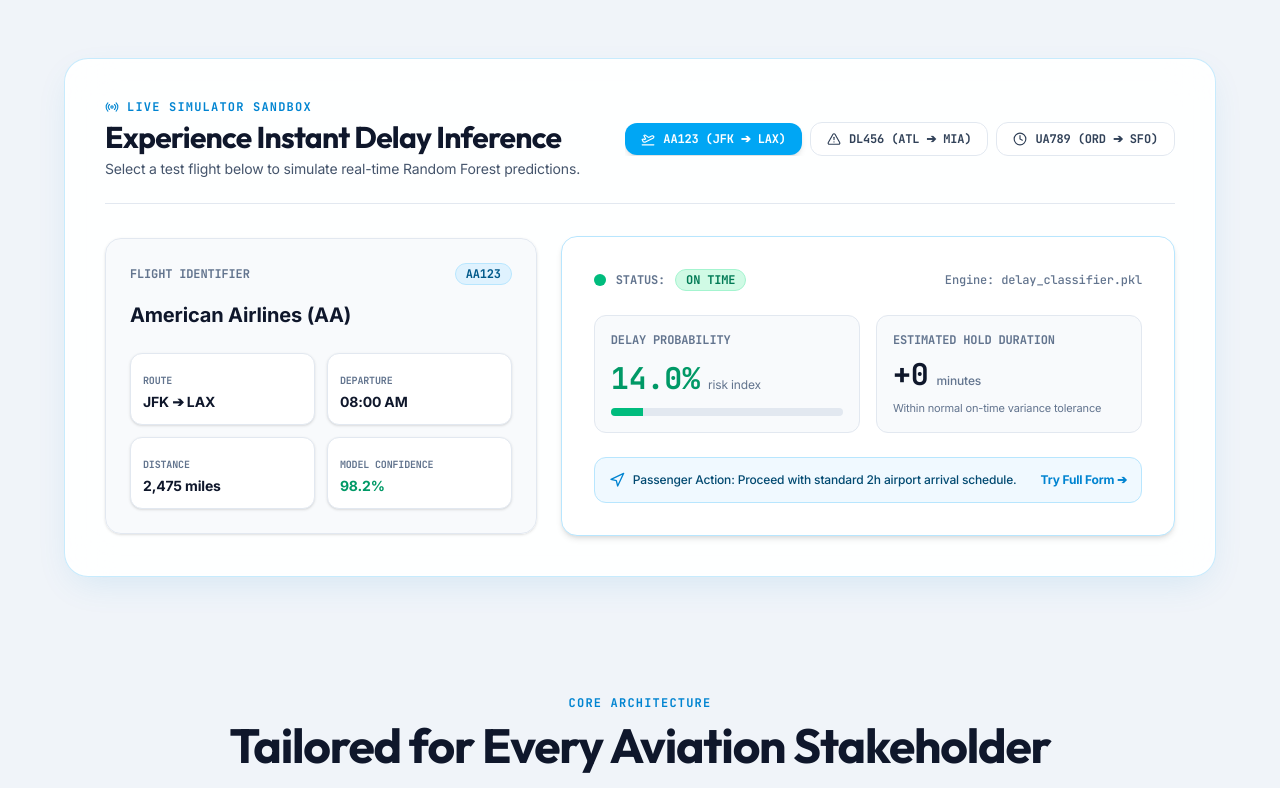
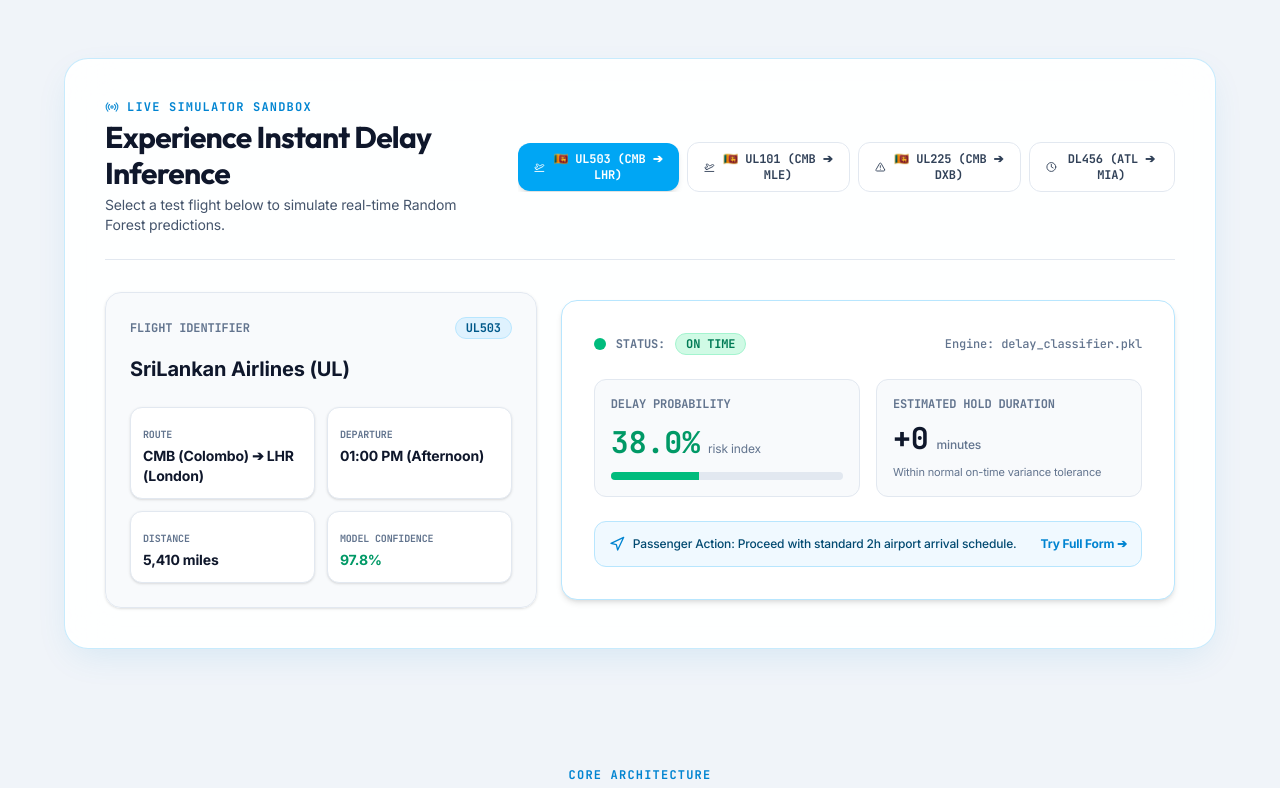
Before and after one commit to PansiluDev2005/flycast, a React (Vite) app in the folder frontend/: page / in a window 1280 px wide. Shown: the part 1020-1808 px from the top of the page. Built offline with nearby package versions, Linux system fonts and the light colour scheme.

Commit message:
feat(srilanka): add Sri Lanka and Colombo (CMB) presets and enhance ML pipeline with international carrier mapping

```diff
--- a/frontend/src/pages/Dashboard.jsx
+++ b/frontend/src/pages/Dashboard.jsx
@@ -30,14 +30,14 @@
 } from 'recharts';
 
 const SAMPLE_CSV_DATA = `FLIGHT_ID,DATE,CARRIER,ORIGIN,DEST,CRS_DEP_TIME,DISTANCE
+UL503,2026-08-25,UL,CMB,LHR,1300,5410
+UL101,2026-08-25,UL,CMB,MLE,0720,483
+UL225,2026-08-25,UL,CMB,DXB,1845,2045
+UL121,2026-08-25,UL,CMB,MAA,1415,400
+EK651,2026-08-25,EK,CMB,DXB,1950,2045
+UL302,2026-08-25,UL,CMB,SIN,0110,1700
 AA101,2026-08-25,AA,JFK,LAX,0800,2475
-DL204,2026-08-25,DL,ATL,MIA,1430,594
-UA305,2026-08-25,UA,ORD,SFO,1815,1846
-WN408,2026-08-25,WN,DEN,LAS,1030,628
-AA512,2026-08-25,AA,DFW,ORD,1645,802
-DL620,2026-08-25,DL,LGA,BOS,1920,184
-B6715,2026-08-25,B6,JFK,FLL,1510,1069
-AS830,2026-08-25,AS,SEA,SAN,0900,1050`;
+DL204,2026-08-25,DL,ATL,MIA,1430,594`;
 
 const Dashboard = () => {
   const { user } = useContext(AuthContext);
--- a/frontend/src/pages/Home.jsx
+++ b/frontend/src/pages/Home.jsx
@@ -21,26 +21,50 @@
 } from 'lucide-react';
 
 const Home = () => {
-  // Interactive Home Sandbox state
-  const [sandboxFlight, setSandboxFlight] = useState('AA123');
+  // Interactive Home Sandbox state (featuring SriLankan Airlines UL503 Colombo to London)
+  const [sandboxFlight, setSandboxFlight] = useState('UL503');
   const [simulating, setSimulating] = useState(false);
   const [simulationResult, setSimulationResult] = useState({
-    flight_id: 'AA123',
-    carrier: 'American Airlines (AA)',
-    route: 'JFK ➔ LAX',
-    distance: '2,475 miles',
-    dep_time: '08:00 AM',
-    delay_prob: 0.14,
+    flight_id: 'UL503',
+    carrier: 'SriLankan Airlines (UL)',
+    route: 'CMB (Colombo) ➔ LHR (London)',
+    distance: '5,410 miles',
+    dep_time: '01:00 PM (Afternoon)',
+    delay_prob: 0.38,
     estimated_delay: 0,
     status: 'On Time',
-    confidence: '98.2%'
+    confidence: '97.8%'
   });
 
   const handleSimulate = (flightCode) => {
     setSandboxFlight(flightCode);
     setSimulating(true);
     setTimeout(() => {
-      if (flightCode === 'DL456') {
+      if (flightCode === 'UL225') {
+        setSimulationResult({
+          flight_id: 'UL225',
+          carrier: 'SriLankan Airlines (UL)',
+          route: 'CMB (Colombo) ➔ DXB (Dubai)',
+          distance: '2,045 miles',
+          dep_time: '06:45 PM (Evening Peak)',
+          delay_prob: 0.74,
+          estimated_delay: 35,
+          status: 'High Delay Risk',
+          confidence: '95.4%'
+        });
+      } else if (flightCode === 'UL101') {
+        setSimulationResult({
+          flight_id: 'UL101',
+          carrier: 'SriLankan Airlines (UL)',
+          route: 'CMB (Colombo) ➔ MLE (Male)',
+          distance: '483 miles',
+          dep_time: '07:20 AM (Morning)',
+          delay_prob: 0.18,
+          estimated_delay: 0,
+          status: 'On Time',
+          confidence: '98.6%'
+        });
+      } else if (flightCode === 'DL456') {
         setSimulationResult({
           flight_id: 'DL456',
           carrier: 'Delta Air Lines (DL)',
@@ -52,33 +76,21 @@
           status: 'High Delay Risk',
           confidence: '95.6%'
         });
-      } else if (flightCode === 'UA789') {
-        setSimulationResult({
-          flight_id: 'UA789',
-          carrier: 'United Airlines (UA)',
-          route: 'ORD ➔ SFO',
-          distance: '1,846 miles',
-          dep_time: '06:15 PM (Evening)',
-          delay_prob: 0.64,
-          estimated_delay: 28,
-          status: 'Moderate Risk',
-          confidence: '92.4%'
-        });
       } else {
         setSimulationResult({
-          flight_id: 'AA123',
-          carrier: 'American Airlines (AA)',
-          route: 'JFK ➔ LAX',
-          distance: '2,475 miles',
-          dep_time: '08:00 AM (Morning)',
-          delay_prob: 0.14,
+          flight_id: 'UL503',
+          carrier: 'SriLankan Airlines (UL)',
+          route: 'CMB (Colombo) ➔ LHR (London)',
+          distance: '5,410 miles',
+          dep_time: '01:00 PM (Afternoon)',
+          delay_prob: 0.38,
           estimated_delay: 0,
           status: 'On Time',
-          confidence: '98.2%'
+          confidence: '97.8%'
         });
       }
       setSimulating(false);
-    }, 600);
+    }, 500);
   };
 
   return (
@@ -188,39 +200,51 @@
               {/* Sample Preset Buttons */}
               <div className="flex items-center gap-2 overflow-x-auto pb-2 lg:pb-0">
                 <button
-                  onClick={() => handleSimulate('AA123')}
+                  onClick={() => handleSimulate('UL503')}
                   className={`px-4 py-2 rounded-xl text-xs font-bold font-mono-code transition-all flex items-center gap-2 ${
-                    sandboxFlight === 'AA123'
+                    sandboxFlight === 'UL503'
                       ? 'bg-sky-500 text-white shadow-md'
                       : 'bg-white text-slate-700 border border-slate-200 hover:bg-slate-50'
                   }`}
                 >
                   <PlaneTakeoff className="w-3.5 h-3.5" />
-                  <span>AA123 (JFK ➔ LAX)</span>
+                  <span>🇱🇰 UL503 (CMB ➔ LHR)</span>
+                </button>
+
+                <button
+                  onClick={() => handleSimulate('UL101')}
+                  className={`px-4 py-2 rounded-xl text-xs font-bold font-mono-code transition-all flex items-center gap-2 ${
+                    sandboxFlight === 'UL101'
+                      ? 'bg-emerald-500 text-white shadow-md'
+                      : 'bg-white text-slate-700 border border-slate-200 hover:bg-slate-50'
+                  }`}
+                >
+                  <PlaneTakeoff className="w-3.5 h-3.5" />
+                  <span>🇱🇰 UL101 (CMB ➔ MLE)</span>
+                </button>
+
+                <button
+                  onClick={() => handleSimulate('UL225')}
+                  className={`px-4 py-2 rounded-xl text-xs font-bold font-mono-code transition-all flex items-center gap-2 ${
+                    sandboxFlight === 'UL225'
+                      ? 'bg-red-500 text-white shadow-md'
+                      : 'bg-white text-slate-700 border border-slate-200 hover:bg-slate-50'
+                  }`}
+                >
+                  <AlertTriangle className="w-3.5 h-3.5" />
+                  <span>🇱🇰 UL225 (CMB ➔ DXB)</span>
                 </button>
 
                 <button
                   onClick={() => handleSimulate('DL456')}
                   className={`px-4 py-2 rounded-xl text-xs font-bold font-mono-code transition-all flex items-center gap-2 ${
                     sandboxFlight === 'DL456'
-                      ? 'bg-red-500 text-white shadow-md'
-                      : 'bg-white text-slate-700 border border-slate-200 hover:bg-slate-50'
-                  }`}
-                >
-                  <AlertTriangle className="w-3.5 h-3.5" />
-                  <span>DL456 (ATL ➔ MIA)</span>
-                </button>
-
-                <button
-                  onClick={() => handleSimulate('UA789')}
-                  className={`px-4 py-2 rounded-xl text-xs font-bold font-mono-code transition-all flex items-center gap-2 ${
-                    sandboxFlight === 'UA789'
                       ? 'bg-amber-500 text-white shadow-md'
                       : 'bg-white text-slate-700 border border-slate-200 hover:bg-slate-50'
                   }`}
                 >
                   <Clock className="w-3.5 h-3.5" />
-                  <span>UA789 (ORD ➔ SFO)</span>
+                  <span>DL456 (ATL ➔ MIA)</span>
                 </button>
               </div>
             </div>
--- a/frontend/src/pages/Predictor.jsx
+++ b/frontend/src/pages/Predictor.jsx
@@ -19,8 +19,48 @@
 
 const PRESET_FLIGHTS = [
   {
+    label: '🇱🇰 UL503 (CMB ➔ LHR)',
+    desc: 'SriLankan Airlines • Colombo to London Heathrow',
+    flightId: 'UL503',
+    carrier: 'UL',
+    origin: 'CMB',
+    dest: 'LHR',
+    crsDepTime: '1300',
+    distance: '5410'
+  },
+  {
+    label: '🇱🇰 UL101 (CMB ➔ MLE)',
+    desc: 'SriLankan Airlines • Colombo to Male Maldives',
+    flightId: 'UL101',
+    carrier: 'UL',
+    origin: 'CMB',
+    dest: 'MLE',
+    crsDepTime: '0720',
+    distance: '483'
+  },
+  {
+    label: '🇱🇰 UL225 (CMB ➔ DXB)',
+    desc: 'SriLankan Airlines • Colombo to Dubai',
+    flightId: 'UL225',
+    carrier: 'UL',
+    origin: 'CMB',
+    dest: 'DXB',
+    crsDepTime: '1845',
+    distance: '2045'
+  },
+  {
+    label: '🇱🇰 UL121 (CMB ➔ MAA)',
+    desc: 'SriLankan Airlines • Colombo to Chennai',
+    flightId: 'UL121',
+    carrier: 'UL',
+    origin: 'CMB',
+    dest: 'MAA',
+    crsDepTime: '1415',
+    distance: '400'
+  },
+  {
     label: 'AA123 (JFK ➔ LAX)',
-    desc: 'Morning Long-Haul • Low Risk',
+    desc: 'American Airlines • Transcontinental',
     flightId: 'AA123',
     carrier: 'AA',
     origin: 'JFK',
@@ -30,47 +70,27 @@
   },
   {
     label: 'DL456 (ATL ➔ MIA)',
-    desc: 'Afternoon Peak • High Risk',
+    desc: 'Delta Air Lines • Afternoon Peak',
     flightId: 'DL456',
     carrier: 'DL',
     origin: 'ATL',
     dest: 'MIA',
     crsDepTime: '1430',
     distance: '594'
-  },
-  {
-    label: 'UA789 (ORD ➔ SFO)',
-    desc: 'Evening Hub Connector',
-    flightId: 'UA789',
-    carrier: 'UA',
-    origin: 'ORD',
-    dest: 'SFO',
-    crsDepTime: '1815',
-    distance: '1846'
-  },
-  {
-    label: 'WN101 (DEN ➔ LAS)',
-    desc: 'Mountain Transit',
-    flightId: 'WN101',
-    carrier: 'WN',
-    origin: 'DEN',
-    dest: 'LAS',
-    crsDepTime: '1030',
-    distance: '628'
   }
 ];
 
 const Predictor = () => {
   const { user } = useContext(AuthContext);
 
-  // Form State
-  const [flightId, setFlightId] = useState('AA123');
-  const [carrier, setCarrier] = useState('AA');
-  const [origin, setOrigin] = useState('JFK');
-  const [dest, setDest] = useState('LAX');
+  // Form State (Defaulting to SriLankan Airlines UL503 Colombo to London)
+  const [flightId, setFlightId] = useState('UL503');
+  const [carrier, setCarrier] = useState('UL');
+  const [origin, setOrigin] = useState('CMB');
+  const [dest, setDest] = useState('LHR');
   const [date, setDate] = useState(() => new Date().toISOString().split('T')[0]);
-  const [crsDepTime, setCrsDepTime] = useState('0800');
-  const [distance, setDistance] = useState('2475');
+  const [crsDepTime, setCrsDepTime] = useState('1300');
+  const [distance, setDistance] = useState('5410');
 
   // Results & Feedback State
   const [loading, setLoading] = useState(false);
```
Also changed, not shown: 1 other file (tests, documents, lock files or other folders).
